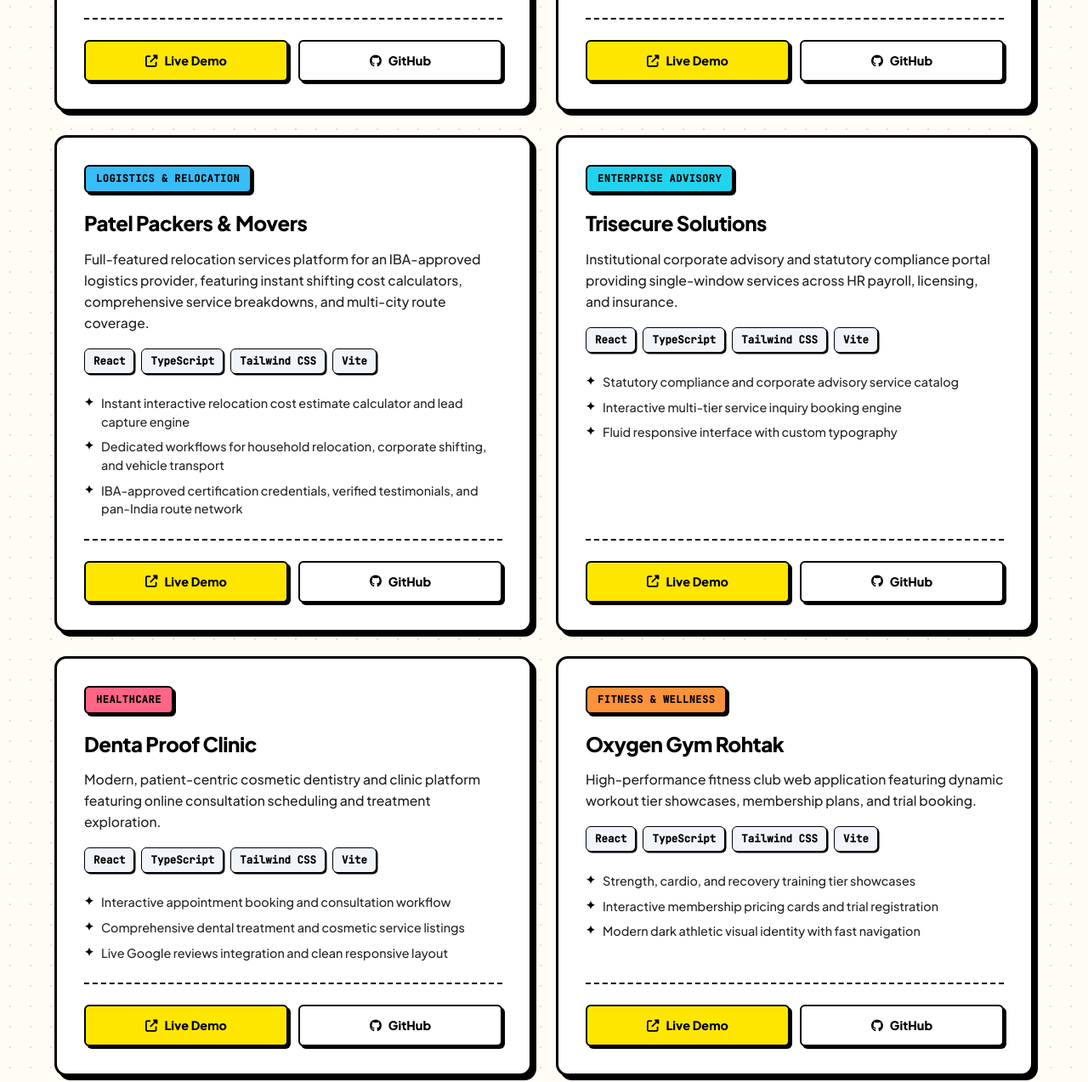
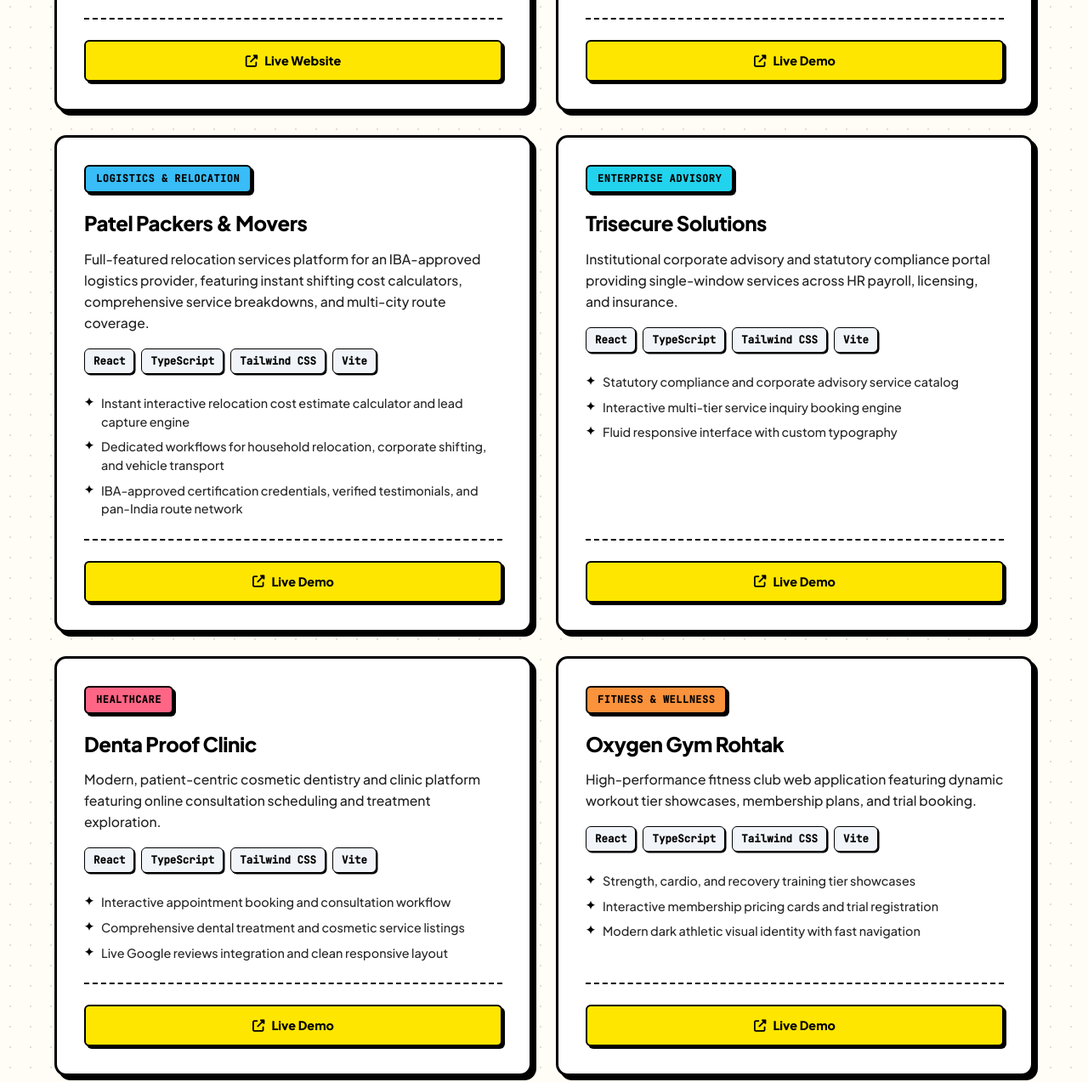
Before and after one commit to Amanverma23-collab/aman-portfolio, a website built with Vite: page index.html in a window 1280 px wide. Shown: the part 3940-5213 px from the top of the page at 85% size. Built offline with nearby package versions, Linux system fonts and the light colour scheme.

Commit message:
feat: update live project links and remove redundant GitHub demo buttons

```diff
--- a/index.html
+++ b/index.html
@@ -309,9 +309,6 @@
                     <a href="https://remune-hr-3.vercel.app/" target="_blank" rel="noopener noreferrer" class="project-btn">
                         <i class="fas fa-external-link-alt"></i> Live Demo
                     </a>
-                    <a href="https://github.com/Amanverma23-collab/remune-hr-3" target="_blank" rel="noopener noreferrer" class="project-btn github-btn">
-                        <i class="fab fa-github"></i> GitHub
-                    </a>
                 </div>
             </div>
 
@@ -339,9 +336,6 @@
                     <a href="https://jeev-dhan.vercel.app/" target="_blank" rel="noopener noreferrer" class="project-btn">
                         <i class="fas fa-external-link-alt"></i> Live Demo
                     </a>
-                    <a href="https://github.com/Amanverma23-collab/jeev-dhan" target="_blank" rel="noopener noreferrer" class="project-btn github-btn">
-                        <i class="fab fa-github"></i> GitHub
-                    </a>
                 </div>
             </div>
 
@@ -366,11 +360,8 @@
                     </ul>
                 </div>
                 <div class="project-links">
-                    <a href="https://hoteljangid.vercel.app/" target="_blank" rel="noopener noreferrer" class="project-btn">
-                        <i class="fas fa-external-link-alt"></i> Live Demo
-                    </a>
-                    <a href="https://github.com/Amanverma23-collab/hotel_jangid" target="_blank" rel="noopener noreferrer" class="project-btn github-btn">
-                        <i class="fab fa-github"></i> GitHub
+                    <a href="https://www.jangidhotel.com/" target="_blank" rel="noopener noreferrer" class="project-btn">
+                        <i class="fas fa-external-link-alt"></i> Live Website
                     </a>
                 </div>
             </div>
@@ -399,9 +390,6 @@
                     <a href="https://p-academy-gym.vercel.app/" target="_blank" rel="noopener noreferrer" class="project-btn">
                         <i class="fas fa-external-link-alt"></i> Live Demo
                     </a>
-                    <a href="https://github.com/Amanverma23-collab/p-academy-gym" target="_blank" rel="noopener noreferrer" class="project-btn github-btn">
-                        <i class="fab fa-github"></i> GitHub
-                    </a>
                 </div>
             </div>
 
@@ -428,9 +416,6 @@
                 <div class="project-links">
                     <a href="https://patel-packers.vercel.app/" target="_blank" rel="noopener noreferrer" class="project-btn">
                         <i class="fas fa-external-link-alt"></i> Live Demo
-                    </a>
-                    <a href="https://github.com/Amanverma23-collab/patel-packers" target="_blank" rel="noopener noreferrer" class="project-btn github-btn">
-                        <i class="fab fa-github"></i> GitHub
                     </a>
                 </div>
             </div>
@@ -459,9 +444,6 @@
                     <a href="https://tri-two.vercel.app/" target="_blank" rel="noopener noreferrer" class="project-btn">
                         <i class="fas fa-external-link-alt"></i> Live Demo
                     </a>
-                    <a href="https://github.com/Amanverma23-collab/tri" target="_blank" rel="noopener noreferrer" class="project-btn github-btn">
-                        <i class="fab fa-github"></i> GitHub
-                    </a>
                 </div>
             </div>
 
@@ -488,9 +470,6 @@
                 <div class="project-links">
                     <a href="https://dental-clinic-demo-nine.vercel.app/" target="_blank" rel="noopener noreferrer" class="project-btn">
                         <i class="fas fa-external-link-alt"></i> Live Demo
-                    </a>
-                    <a href="https://github.com/Amanverma23-collab/dental-clinic-demo" target="_blank" rel="noopener noreferrer" class="project-btn github-btn">
-                        <i class="fab fa-github"></i> GitHub
                     </a>
                 </div>
             </div>
@@ -519,9 +498,6 @@
                     <a href="https://oxygen-gym-lilac.vercel.app/" target="_blank" rel="noopener noreferrer" class="project-btn">
                         <i class="fas fa-external-link-alt"></i> Live Demo
                     </a>
-                    <a href="https://github.com/Amanverma23-collab/oxygen_gym" target="_blank" rel="noopener noreferrer" class="project-btn github-btn">
-                        <i class="fab fa-github"></i> GitHub
-                    </a>
                 </div>
             </div>
 
@@ -548,9 +524,6 @@
                     <a href="https://online-study-eight.vercel.app" target="_blank" rel="noopener noreferrer" class="project-btn">
                         <i class="fas fa-external-link-alt"></i> Live Demo
                     </a>
-                    <a href="https://github.com/Amanverma23-collab/online-study-" target="_blank" rel="noopener noreferrer" class="project-btn github-btn">
-                        <i class="fab fa-github"></i> GitHub
-                    </a>
                 </div>
             </div>
 
@@ -574,7 +547,7 @@
                     </ul>
                 </div>
                 <div class="project-links">
-                    <a href="https://neorelocations.com/" target="_blank" rel="noopener noreferrer" class="project-btn" style="flex: 2;">
+                    <a href="https://neorelocations.com/" target="_blank" rel="noopener noreferrer" class="project-btn">
                         <i class="fas fa-external-link-alt"></i> Live Website
                     </a>
                 </div>
@@ -600,7 +573,7 @@
                     </ul>
                 </div>
                 <div class="project-links">
-                    <a href="https://www.vaibhavgroups.com" target="_blank" rel="noopener noreferrer" class="project-btn" style="flex: 2;">
+                    <a href="https://www.vaibhavgroups.com" target="_blank" rel="noopener noreferrer" class="project-btn">
                         <i class="fas fa-external-link-alt"></i> Live Website
                     </a>
                 </div>
```
